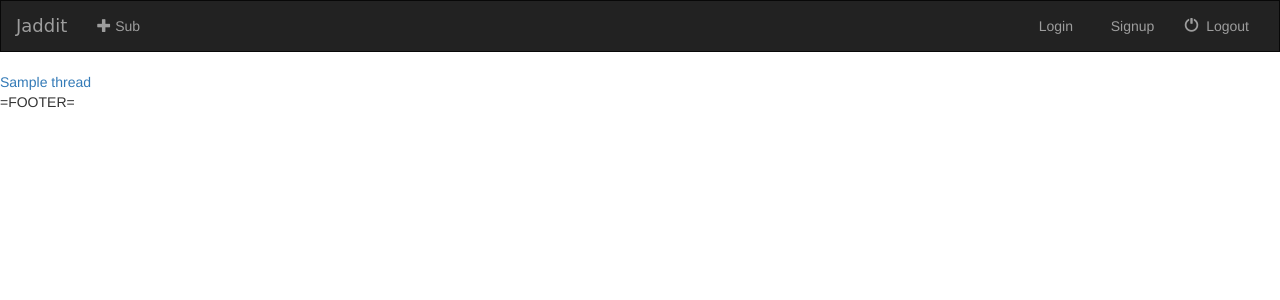
After one commit to JasonAndrews/Jaddit, a Django app: template subs/templates/subs/sub_detail.html in a window 1280 px wide. The commit adds this page. Shown: the top 300 px of the page. Run offline with Django 3.2, Linux system fonts and the light colour scheme; the template is opened without the code that fills it: values that come from a table or form of the project are taken from there, others are empty; tables that the repository leaves empty hold one stand-in row (values such as "Sample post"); some libraries are stand-ins or nearby versions.

Commit message:
Introduction of subreddits (ex. jaddit.com/r/funny)

```diff
--- a/subs/admin.py
+++ b/subs/admin.py
@@ -1,6 +1,6 @@
 from django.contrib import admin
-from .models import Sub, Post, Comment
+from .models import Sub, Thread, Comment
 
 admin.site.register(Sub)
-admin.site.register(Post)
+admin.site.register(Thread)
 admin.site.register(Comment)
--- a/subs/forms.py
+++ b/subs/forms.py
@@ -1,7 +1,7 @@
 from django.contrib.auth.models import User
 from django import forms
 
-from .models import Sub, Post, Comment
+from .models import Sub, Thread, Comment
 
 
 class UserForm(forms.ModelForm):
@@ -22,7 +22,7 @@ class SubForm(forms.ModelForm):
 class PostForm(forms.ModelForm):
 
     class Meta:
-        model = Post
+        model = Thread
         fields = ['title', 'url', 'text']
 
 
--- a/subs/models.py
+++ b/subs/models.py
@@ -13,8 +13,8 @@ class Sub(models.Model):
         return self.name + ' - ' + self.title
 
 
-# post
-class Post(models.Model):
+# thread
+class Thread(models.Model):
     sub = models.ForeignKey(Sub, on_delete=models.CASCADE)
     title = models.CharField(max_length=255)
     url = models.URLField()
@@ -26,8 +26,8 @@ class Post(models.Model):
 
 # comment
 class Comment(models.Model):
-    post = models.ForeignKey(Post, on_delete=models.CASCADE)
+    thread = models.ForeignKey(Thread, on_delete=models.CASCADE)
     text = models.CharField(max_length=5000)
 
     def __str__(self):
-        return self.post.title + '/' + self.id
+        return self.thread.title + '/' + self.id
--- a/subs/templates/subs/base.html
+++ b/subs/templates/subs/base.html
@@ -6,7 +6,6 @@
     {% load staticfiles %}
     <link rel="shortcut icon" type="image/png" href="{%  static 'favicon.ico' %}"/>
     <link rel="stylesheet" href="https://maxcdn.bootstrapcdn.com/bootstrap/3.3.6/css/bootstrap.min.css">
-    <link href='https://fonts.googleapis.com/css?family=Satisfy' rel='stylesheet' type='text/css'>
     <link rel="stylesheet" type="text/css" href="{% static 'subs/style.css' %}"/>
     <script src="https://ajax.googleapis.com/ajax/libs/jquery/1.12.0/jquery.min.js"></script>
     <script src="http://maxcdn.bootstrapcdn.com/bootstrap/3.3.6/js/bootstrap.min.js"></script>
--- /dev/null
+++ b/subs/templates/subs/sub_detail.html
@@ -0,0 +1,22 @@
+{% extends 'subs/base.html' %}
+
+{% block body %}
+<div class="subs-container container-fluid">
+
+    <!-- subs -->
+    <div class="row">
+        {% if threads %}
+            {% for thread in threads %}
+                <div class="col-sm-100">
+                   <a href="#"> {{ thread.title }} </a>
+                </div>
+            {% endfor %}
+        {% else %}
+            <div class="col-sm-100">
+                <span> No threads </span>
+        {% endif %}
+        </div>
+    </div>
+</div>
+
+{% endblock %}
--- a/subs/urls.py
+++ b/subs/urls.py
@@ -7,6 +7,7 @@ app_name = 'subs'
 urlpatterns = [
 
     url(r'^$', views.index, name='index'),
-    url(r'^register/$', views.register, 'register'),
+    url(r'^register/$', views.register, name='register'),
+    url(r'^r/(?P<sub_name>[a-zA_Z]+)/$', views.view_sub, name='view_sub'),
 
 ]
```
Also changed, not shown: subs/templates/subs/index.html (+5 -2 lines), subs/views.py (+14 -2 lines), db.sqlite3, subs/migrations/0001_initial.py.
